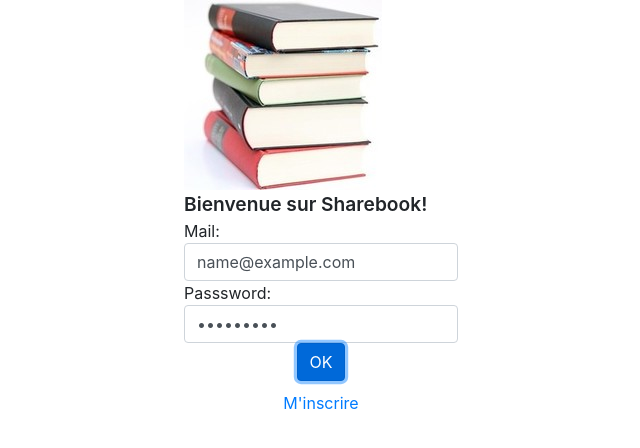
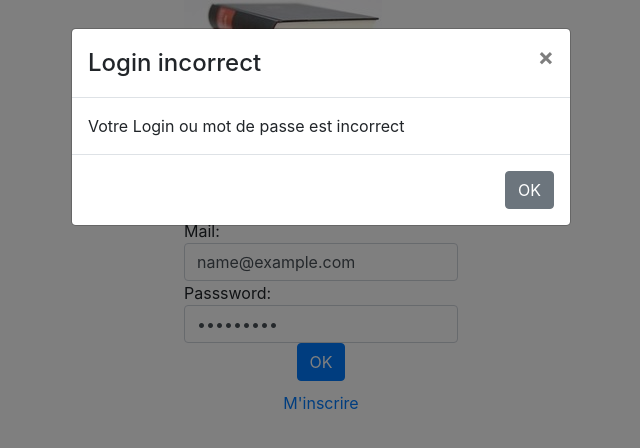
Before and after one commit to smaestri/sharebook-react, a React (Create React App) app in the folder frontend/: page /login in a window 1280 px wide. Both pictures are taken after typing "name@example.com", "Sample123" into the empty fields and a click on the input "OK". Shown: the top 448 px of the page, without its empty margins (319-959 px from the left). Built offline with nearby package versions, Linux system fonts and the light colour scheme; no server answers.

Commit message:
Section 12 - Finition avec react-bootstrap

```diff
--- a/frontend/package.json
+++ b/frontend/package.json
@@ -10,6 +10,7 @@
     "bootstrap": "^4.6.0",
     "node-sass": "^4.14.1",
     "react": "^17.0.1",
+    "react-bootstrap": "^1.4.3",
     "react-dom": "^17.0.1",
     "react-router-dom": "^5.2.0",
     "react-scripts": "4.0.2",
--- a/frontend/src/AddUser.js
+++ b/frontend/src/AddUser.js
@@ -1,6 +1,8 @@
 import axios from 'axios';
 import React from 'react'
 import { Link, withRouter } from "react-router-dom";
+import SimpleModal from './SimpleModal'
+
 import './AddUser.scss'
 
 class AddUser extends React.Component {
@@ -10,8 +12,8 @@ class AddUser extends React.Component {
     this.state = { userData: {}, showModal: false }
   }
 
-    handleChange  = (event) => {
-        let currentState = {...this.state.userData};
+  handleChange = (event) => {
+    let currentState = { ...this.state.userData };
     currentState[event.target.name] = event.target.value;
     this.setState({ userData: currentState })
   }
@@ -20,18 +22,21 @@ class AddUser extends React.Component {
     this.setState({ showModal: false })
   }
 
-    onSubmit = (event) =>  {
+  onSubmit = (event) => {
     event.preventDefault();
     axios.post('/users', {
       ...this.state.userData
     }).then(response => {
       this.props.setUserInfo(response.data.firstName + " " + response.data.lastName);
       this.props.history.push("/listBooks")
+    }).catch(error => {
+      this.setState({ showModal: true })
     })
   }
 
   render() {
     return (
+      <>
         <div className="add-user-container">
           <div>
             <h1>M'inscrire</h1>
@@ -61,6 +66,13 @@ class AddUser extends React.Component {
             <div><Link to="/">Retour à l'accueil</Link></div>
           </div>
         </div>
+        <SimpleModal
+          title={"Mail déja utilisé"}
+          bodyTxt={"Cet email est déja utilisé, merci d'en saisir un autre"}
+          handleCloseModal={this.handleCloseModal}
+          showModal={this.state.showModal}
+        ></SimpleModal>
+      </>
     )
   }
 }
--- a/frontend/src/ListBooks.js
+++ b/frontend/src/ListBooks.js
@@ -4,7 +4,6 @@ import { withRouter } from 'react-router-dom'
 import Book from './Book'
 import './MyBooks.scss'
 import './ListBooks.scss'
-
 
 class ListBooks extends React.Component {
 
--- a/frontend/src/Login.js
+++ b/frontend/src/Login.js
@@ -1,7 +1,8 @@
 import React from 'react'
-import axios from 'axios';
+import axios from 'axios'
+import { Link, withRouter } from "react-router-dom";
 import logo from './logo.jpg';
-import { Link, withRouter } from "react-router-dom";
+import SimpleModal from './SimpleModal'
 import './Login.scss'
 
 class Login extends React.Component {
@@ -28,6 +29,8 @@ class Login extends React.Component {
         }).then((response) => {
             this.props.setUserInfo(response.data.userName)
             this.props.history.push('/listbooks')
+        }).catch(()=> {
+            this.setState({showModal : true})
         })
     }
 
@@ -36,7 +39,11 @@ class Login extends React.Component {
     }
 
     render() {
+        const title = "Login incorrect";
+        const bodyTxt = "Votre Login ou mot de passe est incorrect"
+
         return (
+            <>
             <div className="login-container">
                 <div>
                     <div>
@@ -59,6 +66,8 @@ class Login extends React.Component {
                     <div className="text-center"><Link to="/addUser">M'inscrire</Link></div>
                 </div>
             </div>
+           <SimpleModal title={title} bodyTxt={bodyTxt} handleCloseModal={this.handleCloseModal} showModal={this.state.showModal} />
+          </>
         )
     }
 }
--- a/frontend/src/MyBooks.js
+++ b/frontend/src/MyBooks.js
@@ -2,11 +2,13 @@ import React from 'react'
 import axios from 'axios';
 import { Link } from 'react-router-dom'
 import Book from './Book'
+import SimpleModal from './SimpleModal'
 import "./MyBooks.scss"
 
 const MyBooks = () => {
 
   const [myBooks, setMyBooks] = React.useState([])
+  const [showModal, setShowModal] = React.useState(false)
 
   const fetchBooks = () => {
     axios.get('/books').then(response => {
@@ -21,10 +23,16 @@ const fetchBooks = () => {
   const handleDelete = (bookId) => {
     axios.delete(`/books/${bookId}`).then(response => {
       fetchBooks();
+    }).catch(error => {
+      setShowModal(true)
     })
   }
 
-  return (
+  const handleCloseModal = () => {
+    setShowModal(false)
+  }
+
+  return (<>
     <div>
       <h1>Mes Livres</h1>
       <div className="list-container">
@@ -33,7 +41,7 @@ const fetchBooks = () => {
           <Book title={book.title} category={book.category.label} />
           <div className="container-buttons">
             <Link to={`/addBook/${book.id}`}><button className="btn btn-primary btn-sm">Modifier</button></Link>
-          <button className="btn btn-primary btn-sm" onClick={()=> handleDelete(book.id)}>Supprimer</button>
+            <button className="btn btn-primary btn-sm" onClick={() => handleDelete(book.id)}>Supprimer</button>
           </div>
         </div>
         ))}
@@ -41,6 +49,13 @@ const fetchBooks = () => {
       <Link to="/addBook"><button className="btn btn-primary btn-sm">Nouveau livre</button></Link>
     </div>
 
+    <SimpleModal
+      title={"Supression de livre impossible"}
+      bodyTxt={"Livre en cours d'emprunt"}
+      handleCloseModal={handleCloseModal}
+      showModal={showModal}
+    ></SimpleModal>
+  </>
   )
 
 }
--- /dev/null
+++ b/frontend/src/SimpleModal.js
@@ -0,0 +1,20 @@
+import Modal from 'react-bootstrap/Modal'
+import Button from 'react-bootstrap/Button'
+
+const SimpleModal = ({showModal, handleCloseModal, title, bodyTxt}) => {
+    return (
+        <Modal show={showModal} onHide={handleCloseModal}>
+        <Modal.Header closeButton>
+            <Modal.Title>{title}</Modal.Title>
+        </Modal.Header>
+        <Modal.Body>{bodyTxt}</Modal.Body>
+        <Modal.Footer>
+            <Button variant="secondary" onClick={handleCloseModal}>
+            OK
+             </Button>
+        </Modal.Footer>
+    </Modal>
+    )
+}
+
+export default SimpleModal
```
Lines whose indentation alone changed are shown as unchanged.
